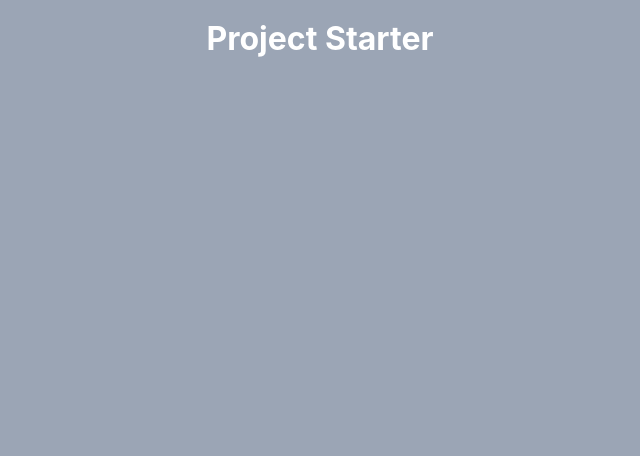
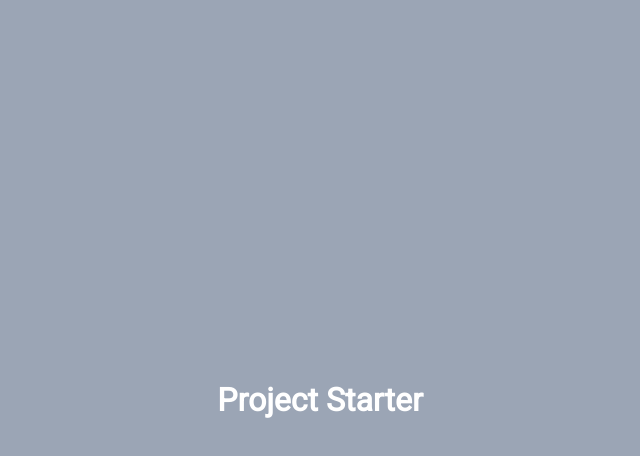
Before and after one commit to asheryou/project-starter, a plain HTML site: page index.html in a window 1280 px wide. Shown: the whole page, without its empty margins (320-960 px from the left). Drawn offline with Linux system fonts and the light colour scheme.

Commit message:
update common.css and deleted old files

```diff
--- a/static/css/common.css
+++ b/static/css/common.css
@@ -1,16 +1,31 @@
+@import url('https://fonts.googleapis.com/css?family=Roboto');
+
 :root {
-    /* Fonts */
-    --font-sans-serif: -apple-system, BlinkMacSystemFont, "Segoe UI", "PingFang SC", "Hiragino Sans GB", "Microsoft YaHei", "Helvetica Neue", Helvetica, Arial, sans-serif, "Apple Color Emoji", "Segoe UI Emoji", "Segoe UI Symbol";
-    --font-serif: Georgia, "Source Han Serif SC",STZhongsong, "Times New Roman", Times, PMingLiu, STSong, SimSun, "WenQuanYi Bitmap Song", "Noto Serif CJK", serif, "Apple Color Emoji", "Segoe UI Emoji", "Segoe UI Symbol";
-    --font-mono: JetBrainsMono, "Source Code Pro", Monaco, Menlo, Consolas, "Courier New", Courier, monospace;
+	/* Fonts */
+	--font-sans-serif: 'Roboto',-apple-system, BlinkMacSystemFont, 'Segoe UI',
+		'PingFang SC', 'Hiragino Sans GB', 'Microsoft YaHei', 'Helvetica Neue',
+		Helvetica, Arial, sans-serif, 'Apple Color Emoji', 'Segoe UI Emoji',
+		'Segoe UI Symbol';
+	--font-serif: Georgia, 'Source Han Serif SC', STZhongsong, 'Times New Roman',
+		Times, PMingLiu, STSong, SimSun, 'WenQuanYi Bitmap Song', 'Noto Serif CJK',
+		serif, 'Apple Color Emoji', 'Segoe UI Emoji', 'Segoe UI Symbol';
+	--font-mono: JetBrainsMono, 'Source Code Pro', Monaco, Menlo, Consolas,
+		'Courier New', Courier, monospace;
 }
 
 body {
-  background-color: rgb(155, 165, 181);
+	background-color: rgb(155, 165, 181);
+	font-family: var(--font-sans-serif);
+	display: flex;
+	flex-direction: column;
+	align-items: center;
+	justify-content: center;
+	height: 100vh;
+	overflow: hidden;
+	margin: 0;
 }
 
 .title {
-  text-align: center;
-  color: #fff;
-  font-family: var(--font-sans-serif);
+	text-align: center;
+	color: #fff;
 }
--- a/style.css
+++ /dev/null
@@ -1,16 +0,0 @@
-@import url('https://fonts.googleapis.com/css?family=Roboto');
-
-* {
-  box-sizing: border-box;
-}
-
-body {
-  font-family: 'Roboto', sans-serif;
-  display: flex;
-  flex-direction: column;
-  align-items: center;
-  justify-content: center;
-  height: 100vh;
-  overflow: hidden;
-  margin: 0;
-}
```
Also changed, not shown: script.js (deleted).
